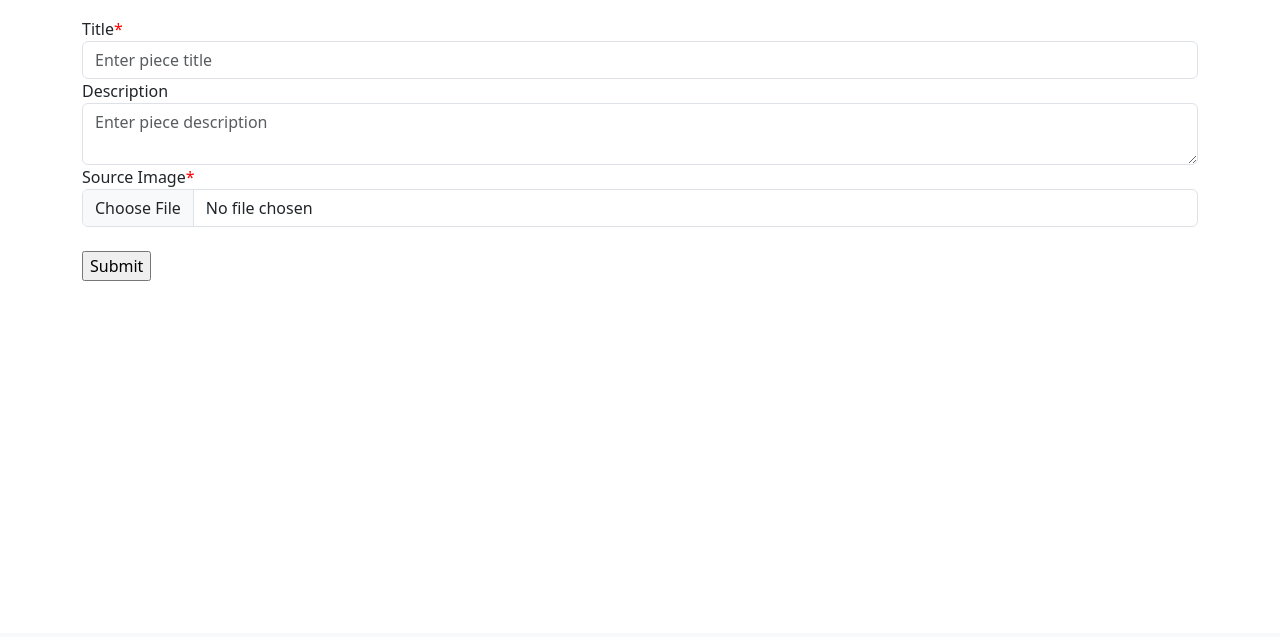
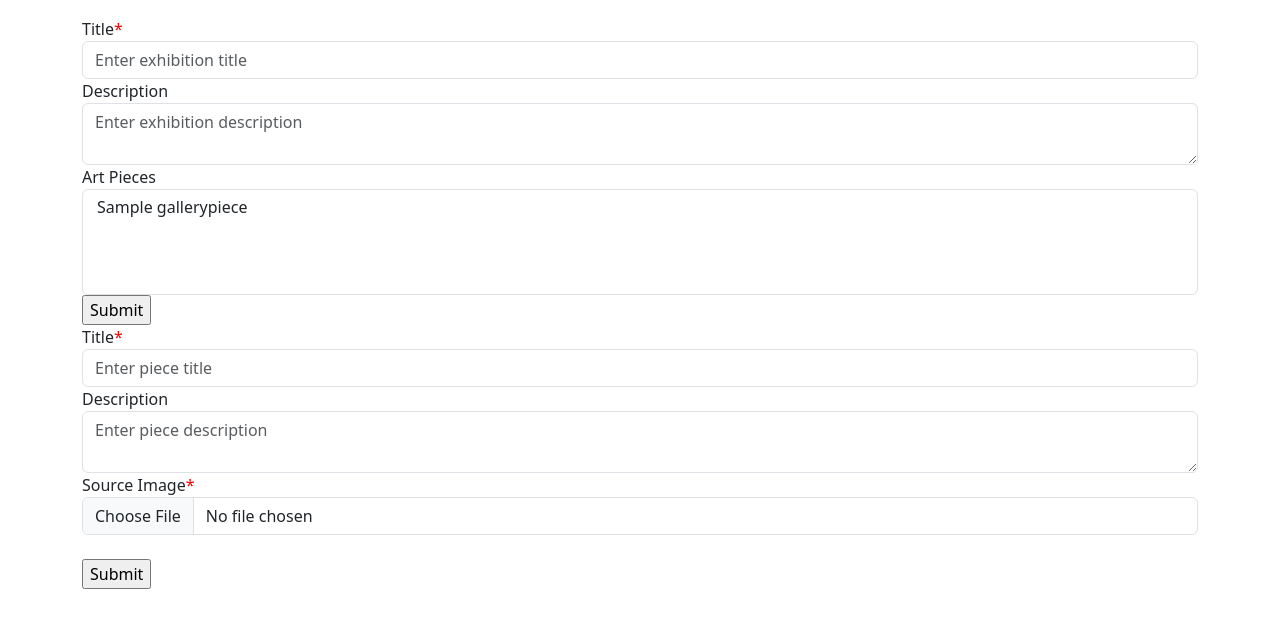
Before and after one commit to joshuaverne/joshuasgallery-server, a Django app: template mysite/templates/mysite/my_gallery_dashboard.html in a window 1280 px wide. Shown: the part 167-804 px from the top of the page. Before the commit the page ends 448 px from the top, so only its background shows below. Run offline with Django 4.2, Linux system fonts and the light colour scheme; tables that the repository leaves empty hold one stand-in row (values such as "Sample post"); the template is opened without the code that fills it: values that come from a table or form of the project are taken from there, most other values are stand-ins (such as "Sample title", 1, 10 or a date in 2020); parts of the project's set-up code (start-up, migrations or seed data) failed here and were passed over; some libraries are stand-ins or nearby versions.

Commit message:
created new exhibition form

```diff
--- a/mysite/gallery/views.py
+++ b/mysite/gallery/views.py
@@ -19,10 +19,9 @@ def index(request):
         return HttpResponse(status=http.HTTPStatus.UNAUTHORIZED)
 
     pieces_list = GalleryPiece.objects.filter(user=request.user)
-    output = ', '.join(p.title for p in pieces_list)
     return render(request=request,
                   template_name="mysite/my_gallery_dashboard.html",
-                  context={'pieces': output})
+                  context={'pieces': pieces_list})
 
 
 def exhibition_detail(request, exhibition_id):
--- /dev/null
+++ b/mysite/templates/mysite/forms/new_exhibition_form.html
@@ -0,0 +1,20 @@
+<form action="add-exhibition" enctype="multipart/form-data" method="post">
+    {% csrf_token %}
+    <div class="form-group">
+        <label for="inputTitle">Title<span style="color: red;">*</span></label>
+        <input class="form-control" id="inputTitle" name="exhibitionTitle" placeholder="Enter exhibition title" required>
+    </div>
+    <div class="form-group">
+        <label for="inputDescription">Description</label>
+        <textarea class="form-control" id="inputDescription" name="exhibitionDescription" placeholder="Enter exhibition description"></textarea>
+    </div>
+    <div class="form-group">
+        <label for="inputPieces">Art Pieces</span></label>
+        <select multiple class="form-control" id="inputPieces" type="file" name="exhibitionPieces">
+            {% for piece in pieces %}
+                <option value ="{{piece}}">{{piece}}</option>
+            {% endfor %}
+        </select>
+    </div>
+    <input type="submit" value="Submit">
+</form>
--- a/mysite/templates/mysite/my_gallery_dashboard.html
+++ b/mysite/templates/mysite/my_gallery_dashboard.html
@@ -15,6 +15,7 @@
 <div class="container py-5">
     <p>Welcome to the gallery dashboard!</p>
     <p>Pieces: {{ pieces }}</p>
+    {% include 'mysite/forms/new_exhibition_form.html' %}
     {% include 'mysite/forms/new_gallery_piece_form.html' %}
 </div>
 
```
Also changed, not shown: mysite/test/test_views.py (+9 -0 lines).
